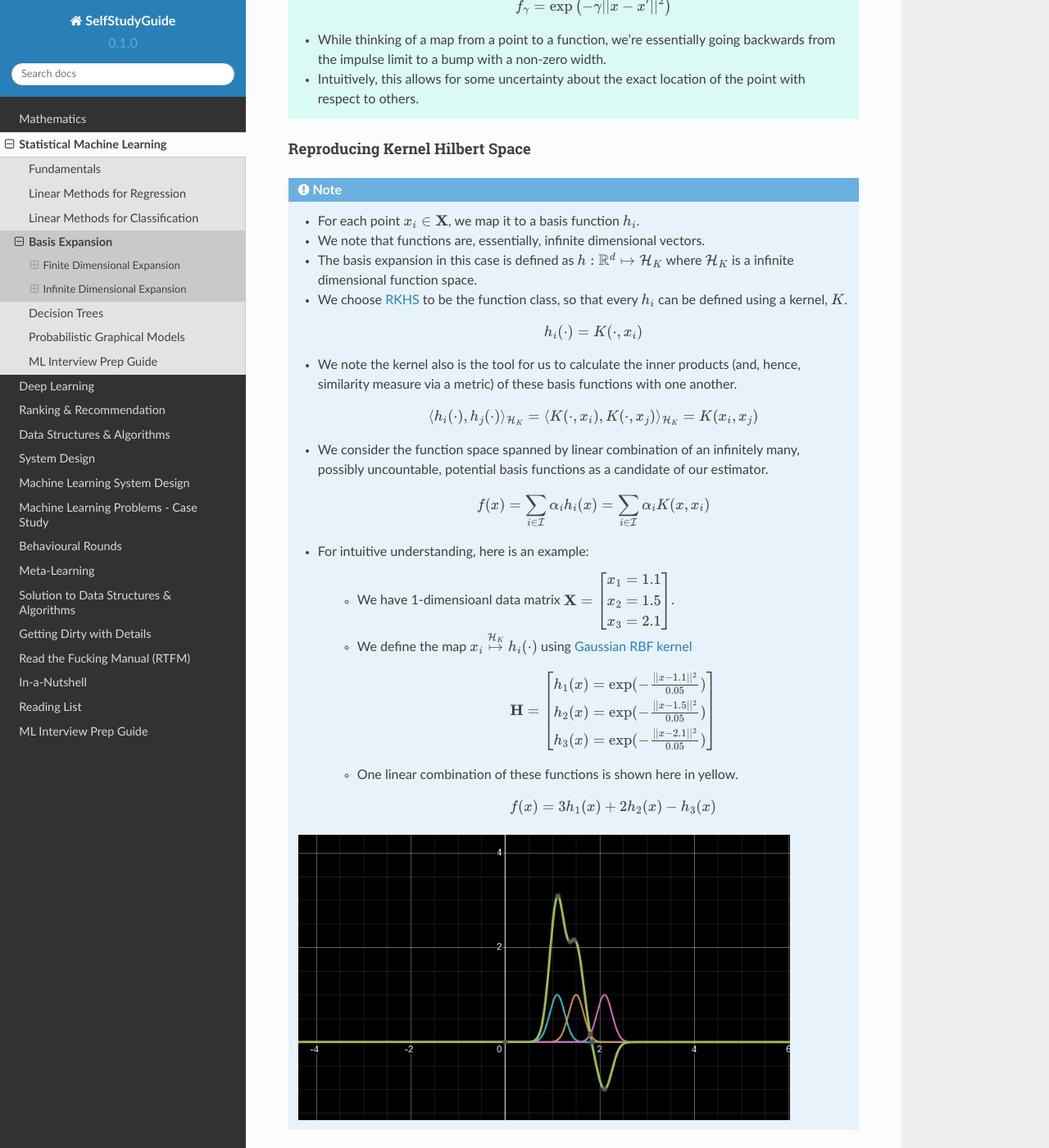
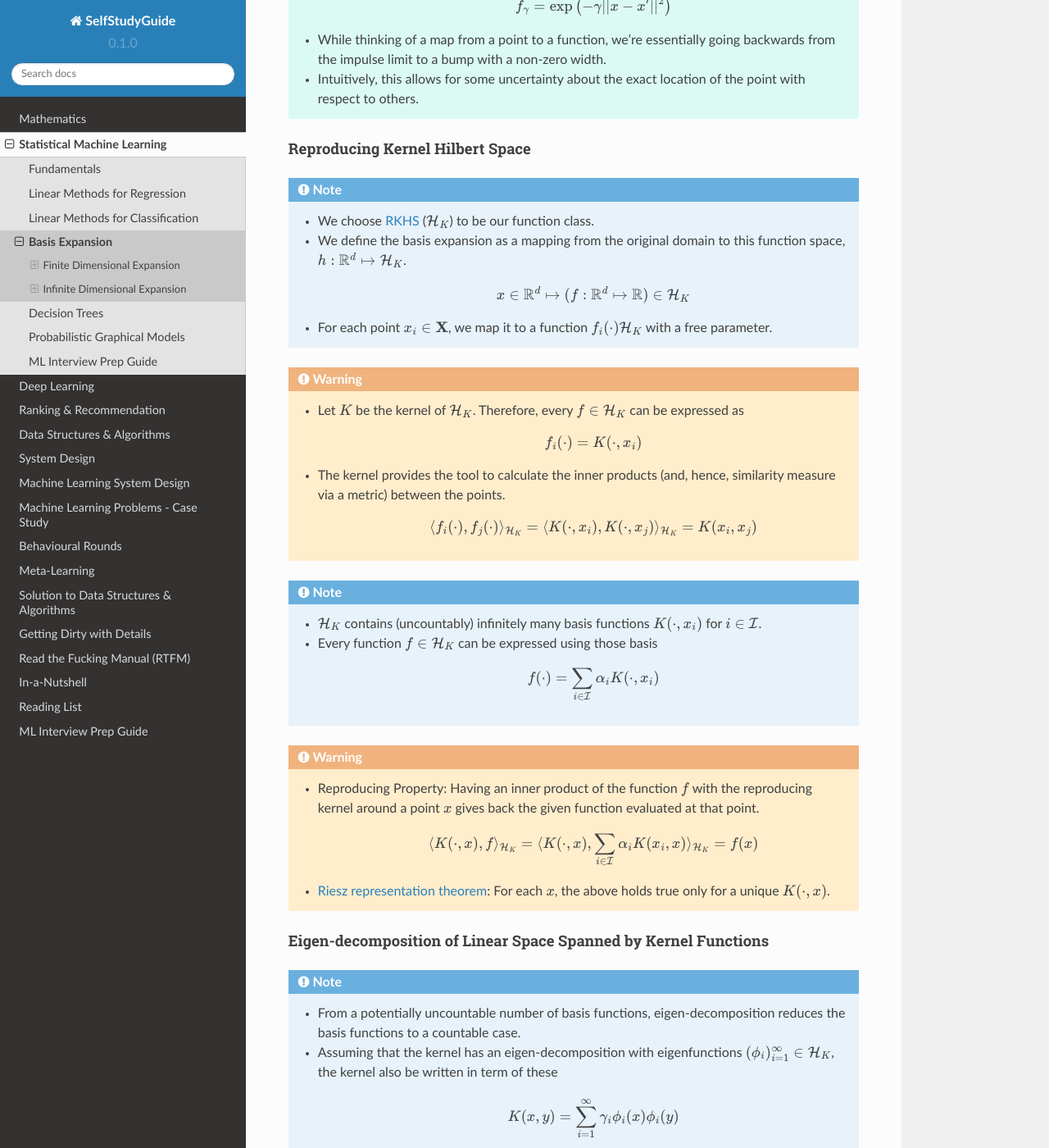
Before and after one commit to uselesstechjunks/leetcode, a Sphinx documentation site: the page built from docs/source/ml/basisexp.rst, in a window 1280 px wide and 1400 px high, scrolled down 5773 px. Shown: the whole window at 82% size. Built offline with Sphinx 7.4.7 and the Read the Docs theme 2.0.0, drawn with Linux system fonts in a browser that asks for light colours; some of the changed text lies outside the part shown.

Commit message:
Update basisexp.rst

```diff
--- a/docs/source/ml/basisexp.rst
+++ b/docs/source/ml/basisexp.rst
@@ -180,31 +180,25 @@ A Point Mapping to a Function
 Reproducing Kernel Hilbert Space
 ----------------------------------------------------------------------------------
 .. note::
-	* For each point :math:`x_i\in\mathbf{X}`, we map it to a basis function :math:`h_i`.
-	* We note that functions are, essentially, infinite dimensional vectors.
-	* The basis expansion in this case is defined as :math:`h:\mathbb{R}^d\mapsto\mathcal{H}_K` where :math:`\mathcal{H}_K` is a infinite dimensional function space.
-	* We choose `RKHS <https://en.wikipedia.org/wiki/Reproducing_kernel_Hilbert_space>`_ to be the function class, so that every :math:`h_i` can be defined using a kernel, :math:`K`.
+	* We choose `RKHS <https://en.wikipedia.org/wiki/Reproducing_kernel_Hilbert_space>`_ (:math:`\mathcal{H}_K`) to be our function class.
+	* We define the basis expansion as a mapping from the original domain to this function space, :math:`h:\mathbb{R}^d\mapsto\mathcal{H}_K`.
 
-		.. math:: h_i(\cdot)=K(\cdot,x_i)
-	* We note the kernel also is the tool for us to calculate the inner products (and, hence, similarity measure via a metric) of these basis functions with one another.
+		.. math:: x\in\mathbb{R}^d\mapsto (f:\mathbb{R}^d\mapsto\mathbb{R})\in\mathcal{H}_K
+	* For each point :math:`x_i\in\mathbf{X}`, we map it to a function :math:`f_i(\cdot)\mathcal{H}_K` with a free parameter.
 
-		.. math:: \langle h_i(\cdot), h_j(\cdot)\rangle_{{\mathcal{H}}_K}=\langle K(\cdot,x_i), K(\cdot,x_j)\rangle_{{\mathcal{H}}_K}=K(x_i,x_j)
-	* We consider the function space spanned by linear combination of an infinitely many, possibly uncountable, potential basis functions as a candidate of our estimator.
+.. warning::
+	* Let :math:`K` be the kernel of :math:`\mathcal{H}_K`. Therefore, every :math:`f\in\mathcal{H}_K` can be expressed as
 
-		.. math:: f(x)=\sum_{i\in\mathcal{I}}\alpha_i h_i(x)=\sum_{i\in\mathcal{I}}\alpha_i K(x,x_i)
-	* For intuitive understanding, here is an example:
+		.. math:: f_i(\cdot)=K(\cdot,x_i)
+	* The kernel provides the tool to calculate the inner products (and, hence, similarity measure via a metric) between the points.
 
-		* We have 1-dimensioanl data matrix :math:`\mathbf{X}=\begin{bmatrix}x_1=1.1 \\ x_2=1.5 \\ x_3=2.1\end{bmatrix}`.
-		* We define the map :math:`x_i\overset{\mathcal{H}_K}\mapsto h_i(\cdot)` using `Gaussian RBF kernel <https://en.wikipedia.org/wiki/Radial_basis_function_kernel>`_
+		.. math:: \langle f_i(\cdot), f_j(\cdot)\rangle_{{\mathcal{H}}_K}=\langle K(\cdot,x_i), K(\cdot,x_j)\rangle_{{\mathcal{H}}_K}=K(x_i,x_j)
 
-			.. math:: \mathbf{H}=\begin{bmatrix}h_1(x)=\exp(-\frac{||x-1.1||^2}{0.05}) \\ h_2(x)=\exp(-\frac{||x-1.5||^2}{0.05}) \\ h_3(x)=\exp(-\frac{||x-2.1||^2}{0.05})\end{bmatrix}
-		* One linear combination of these functions is shown here in yellow.
+.. note::
+	* :math:`\mathcal{H}_K` contains (uncountably) infinitely many basis functions :math:`K(\cdot,x_i)` for :math:`i\in\mathcal{I}`.
+	* Every function :math:`f\in\mathcal{H}_K` can be expressed using those basis
 
-			.. math:: f(x)=3h_1(x)+2h_2(x)-h_3(x)
-
-	.. image:: ../img/3.png
-	  :width: 600
-	  :alt: A linear combination of functions
+		.. math:: f(\cdot)=\sum_{i\in\mathcal{I}}\alpha_i K(\cdot,x_i)
 
 .. warning::
 	* Reproducing Property: Having an inner product of the function :math:`f` with the reproducing kernel around a point :math:`x` gives back the given function evaluated at that point.
@@ -223,9 +217,9 @@ Eigen-decomposition of Linear Space Spanned by Kernel Functions
 
 		* are positive, i.e. :math:`\gamma_i\ge 0`, and
 		* have bounded sum, i.e. :math:`\sum_{i=1}^\infty \gamma_i < \infty`
-	* Any function :math:`h\in\mathcal{H}_K` can be expressed as a linear combination of the countable eigenfunctions
+	* Any function :math:`f\in\mathcal{H}_K` can be expressed as a linear combination of the countable eigenfunctions
 
-		.. math:: h(x)=\sum_{i=1}^\infty c_i\phi_i(x)
+		.. math:: f(x)=\sum_{i=1}^\infty c_i\phi_i(x)
 
 Kernel Ridge Regression
 ==================================================================================
@@ -253,5 +247,23 @@ Kernel Ridge Regression
 		.. math:: \hat{f}=\min_{\boldsymbol{\alpha}}L(\mathbf{y}, \mathbf{K}\boldsymbol{\alpha})+\lambda\boldsymbol{\alpha}^T\mathbf{K}\boldsymbol{\alpha}
 	* We note that for MSE loss, this reduces to a generalised ridge regression problem.
 
+.. seealso::
+	* For intuitive understanding, here is an example:
+
+		* We have 1-dimensioanl data matrix :math:`\mathbf{X}=\begin{bmatrix}x_1\\x_2\\x_3\end{bmatrix}=\begin{bmatrix}1.1\\1.5\\2.1\end{bmatrix}`.
+		* We define the map :math:`x_i\overset{h}\mapsto f_i(\cdot)` using `Gaussian RBF kernel <https://en.wikipedia.org/wiki/Radial_basis_function_kernel>`_.
+		* We define our 3 basis functions as
+
+			.. math:: \mathbf{h}=[K(\cdot,x_1),K(\cdot,x_2),K(\cdot,x_3)]=\begin{bmatrix}\exp(-\frac{||x-1.1||^2}{0.05}),\exp(-\frac{||x-1.5||^2}{0.05}),\exp(-\frac{||x-2.1||^2}{0.05})\end{bmatrix}
+
+			* One linear combination of these functions is shown here in yellow.
+
+				.. math:: f(x)=3h_1(x)+2h_2(x)-h_3(x)
+
+			.. image:: ../img/3.png
+			  :width: 600
+			  :alt: A linear combination of functions
+		* Each datapoint :math:`x_i` is the mapped to :math:`\mathbf{h_i}=[K(x_i,x_1),K(x_i,x_2),K(x_i,x_3)]`.
+
 Kernel Support Vector Machine
 ==================================================================================
```
